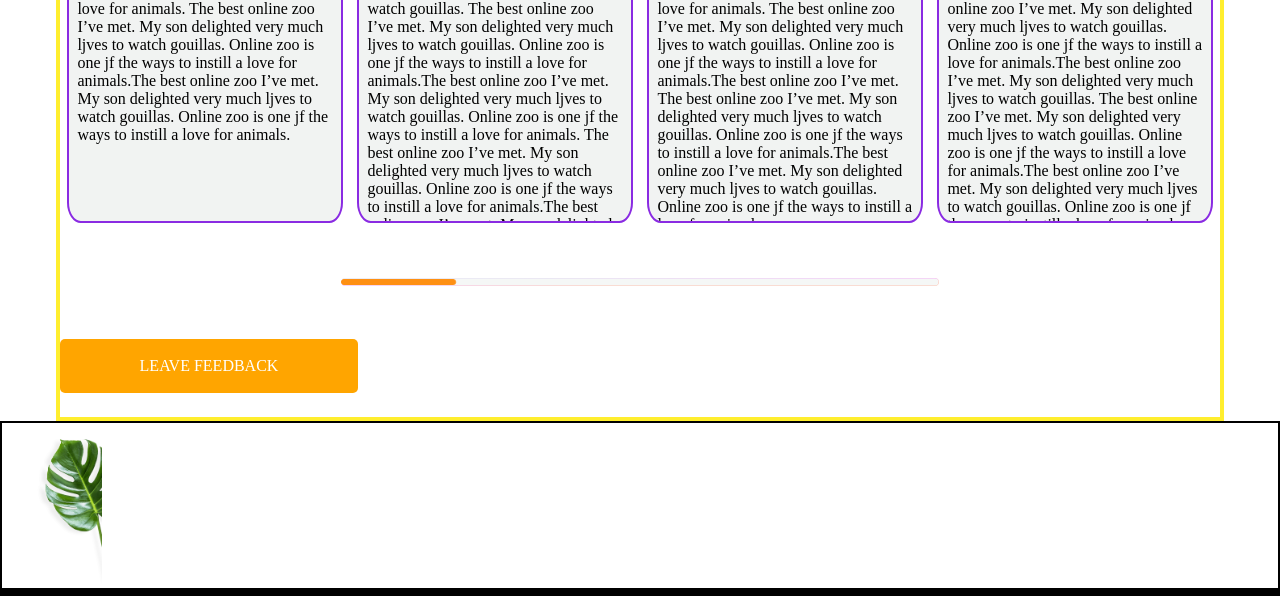
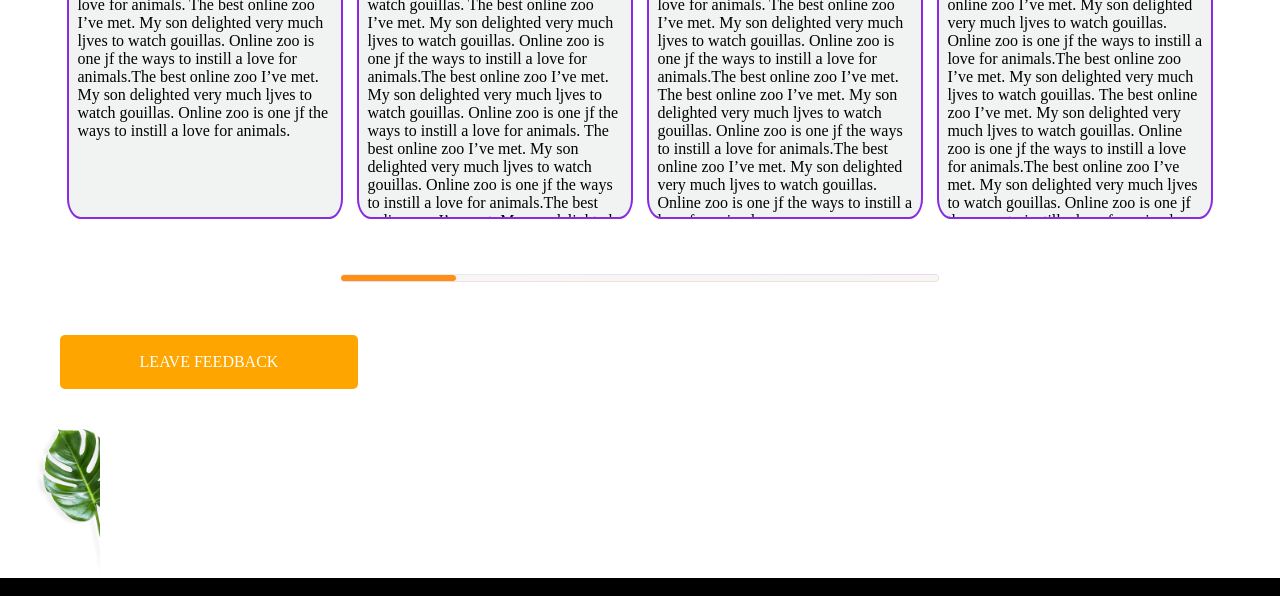
Before and after one commit to LilitKhalatyan/online-zoo, a plain HTML site: page pages/main/index.html in a window 1280 px wide. Shown: the part 3806-4402 px from the top of the page. Drawn offline with Linux system fonts and the light colour scheme.

Commit message:
feat: update styles

```diff
--- a/pages/main/style.css
+++ b/pages/main/style.css
@@ -303,7 +303,7 @@ li {
    justify-content: center;
 }
 .block6-container {
-  border: 4px solid #ffee2e;
+  /* border: 4px solid #ffee2e; */
   width: 1160px;
   height: 720px;
   display: flex;
@@ -347,7 +347,7 @@ li {
 }
 
 .b6-leav {
-    border: 2px solid black;
+    /* border: 2px solid black; */
     left: 0px;
     display: flex;
     align-items: flex-end;
```
